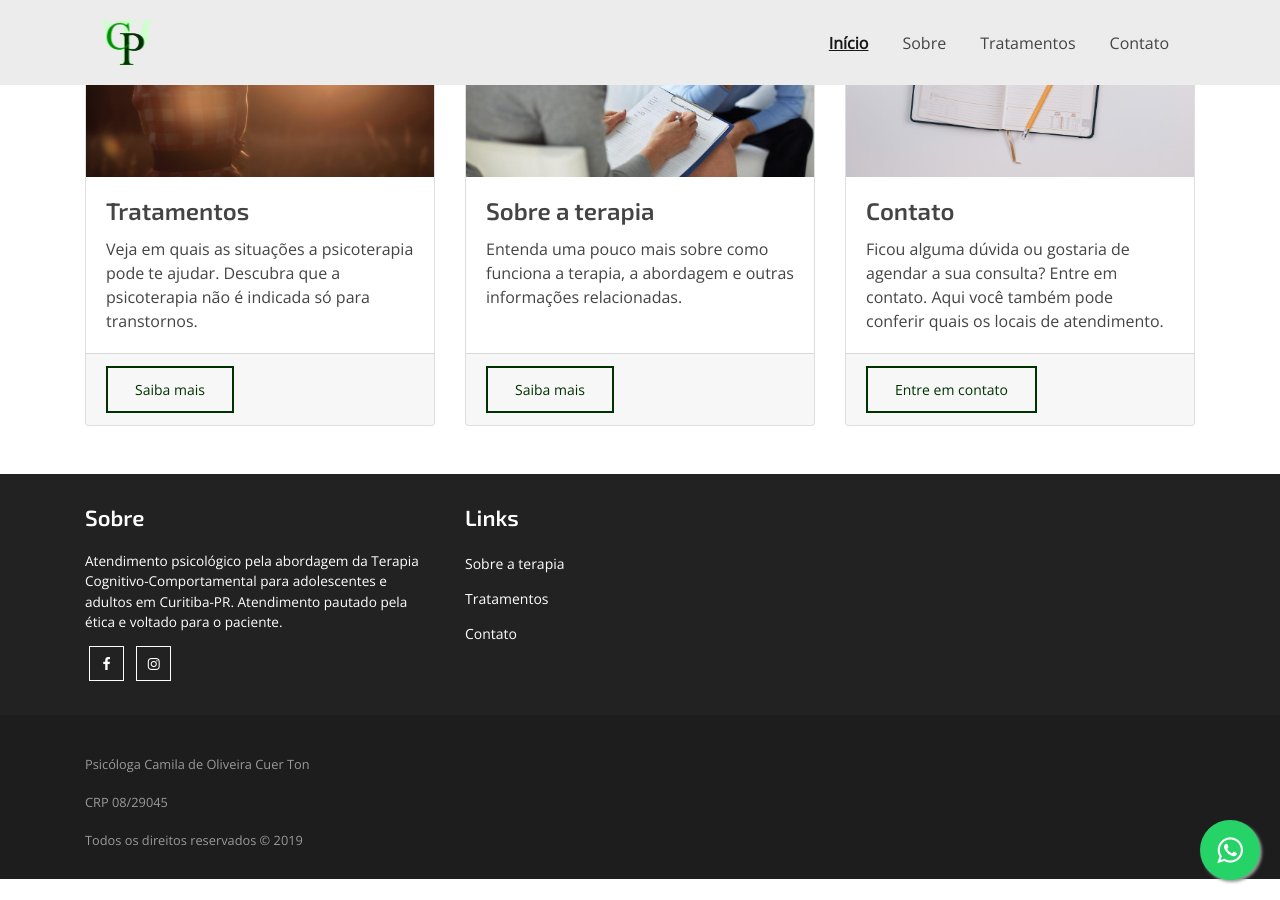
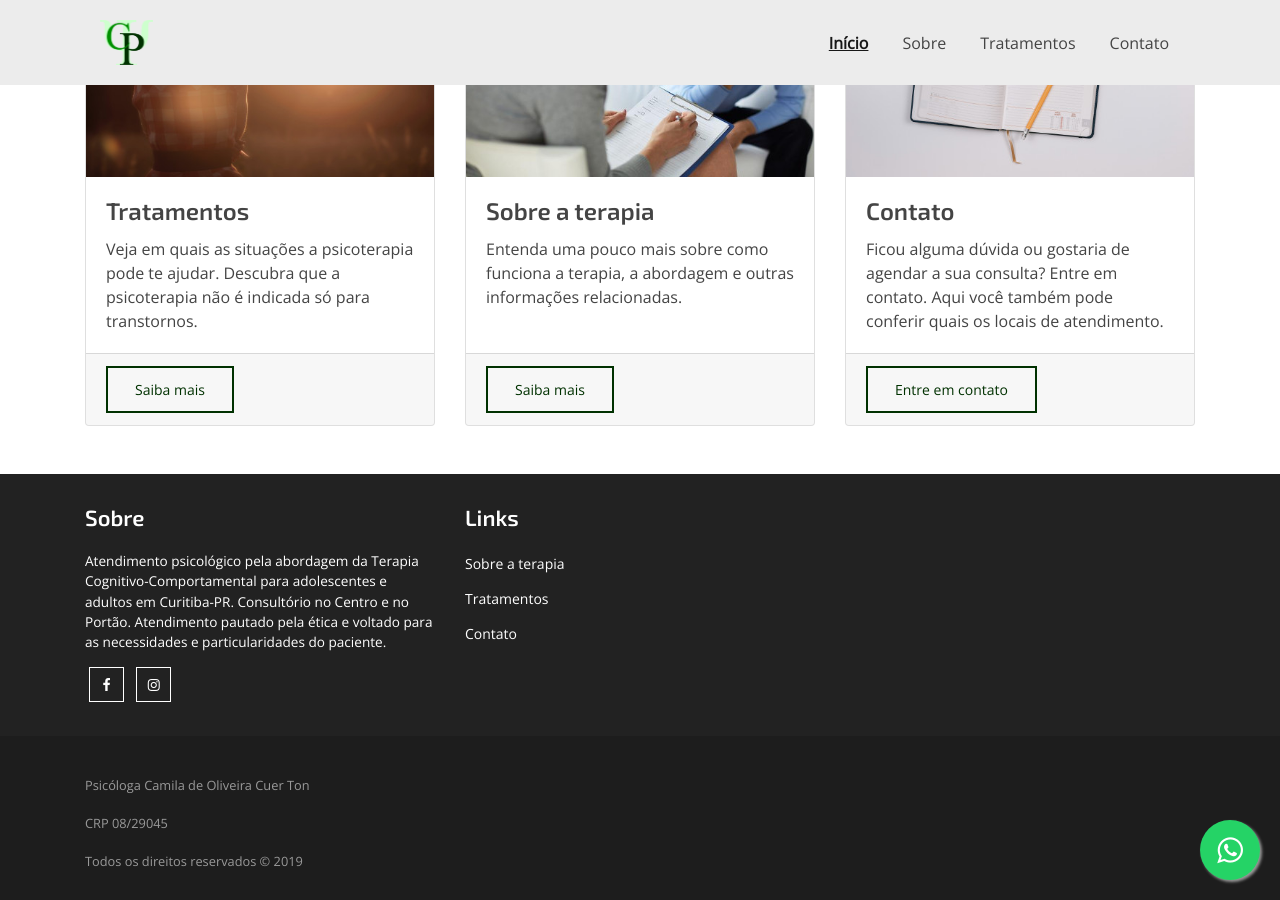
Before and after one commit to thiagoton/website_camila_new, a Jekyll site: the page built from index.html, in a window 1280 px wide and 900 px high, scrolled down 988 px. Built offline with Jekyll 4.4.1, drawn with Linux system fonts in a browser that asks for light colours; before the commit the page ends 1867 px from its top, so only the background shows below that.

```diff
--- a/_config.yml
+++ b/_config.yml
@@ -6,12 +6,12 @@
 # 'jekyll serve'. If you change this file, please restart the server process.
 
 # Site settings
-title: Psicóloga Camila Cuer
+title: Psicóloga Clínica Camila Cuer | Terapia Cognitivo Comportamental | Curitiba-PR
 email: psicologa.camilacuer@gmail.com
 excerpt: "Psicóloga Clínica em Curitiba-PR. Contato: (41) 99899-6694 | Terapia Cognitivo-Comportamental | Terapia Individual | Adolescentes e Adultos"
 description: > # this means to ignore newlines until "baseurl:"
-  Atendimento psicológico pela abordagem da Terapia Cognitivo-Comportamental para adolescentes e adultos em Curitiba-PR.
-  Atendimento pautado pela ética e voltado para o paciente.
+  Atendimento psicológico pela abordagem da Terapia Cognitivo-Comportamental para adolescentes e adultos em Curitiba-PR. Consultório no Centro e no Portão.
+  Atendimento pautado pela ética e voltado para as necessidades e particularidades do paciente.
 baseurl: "" # the subpath of your site, e.g. /blog
 url: "https://psicologacamilacuer.com.br"
 instagram_profile: psicologia.camilacuer
--- a/index.html
+++ b/index.html
@@ -52,7 +52,7 @@ navbarSection: home
 <div class="row">
   <div class="col-md-4 mb-5" data-aos="fade" data-aos-once="true" data-aos-duration="{{ site.midAnimDuration }}">
     <div class="card h-100">
-      <img class="card-img-top" src="img/treatments-480x320.jpg" alt="">
+      <img class="card-img-top" src="img/treatments-480x320.jpg" alt="Descubra sobre os tratamentos">
       <div class="card-body">
         <h4 class="card-title">Tratamentos</h4>
         <p class="card-text">Veja em quais as situações a psicoterapia pode te
@@ -66,7 +66,7 @@ navbarSection: home
   </div>
   <div class="col-md-4 mb-5" data-aos="fade" data-aos-once="true" data-aos-duration="{{ site.midAnimDuration }}">
     <div class="card h-100">
-      <img class="card-img-top" src="img/therapy-480x320.jpg" alt="">
+      <img class="card-img-top" src="img/therapy-480x320.jpg" alt="Saiba mais sobre a terapia">
       <div class="card-body">
         <h4 class="card-title">Sobre a terapia</h4>
         <p class="card-text">Entenda uma pouco mais sobre como funciona a
@@ -79,7 +79,7 @@ navbarSection: home
   </div>
   <div class="col-md-4 mb-5" data-aos="fade" data-aos-once="true" data-aos-duration="{{ site.midAnimDuration }}">
     <div class="card h-100">
-      <img class="card-img-top" src="img/contact-480x320.jpg" alt="">
+      <img class="card-img-top" src="img/contact-480x320.jpg" alt="Entre em contato">
       <div class="card-body">
         <h4 class="card-title">Contato</h4>
         <p class="card-text">Ficou alguma dúvida ou gostaria de agendar a sua
```
